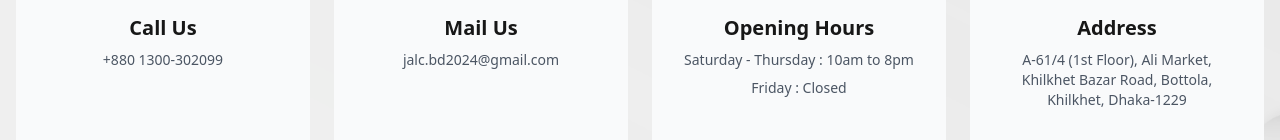
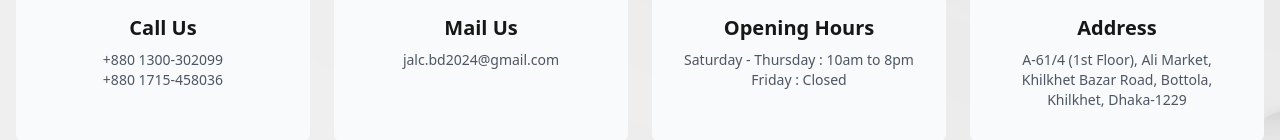
Before and after one commit to mehedi-rakib/jatc, a Next.js app: page /contact-us in a window 1280 px wide. Shown: the part 278-418 px from the top of the page. Built offline with nearby package versions, Linux system fonts and the light colour scheme.

Commit message:
contact update

```diff
--- a/src/app/components/Contract/ContactCard.jsx
+++ b/src/app/components/Contract/ContactCard.jsx
@@ -7,7 +7,7 @@ const iconMap = {
   location: FaMapMarkerAlt,
 };
 
-export function ContactCard({ type, title, details,detailses }) {
+export function ContactCard({ type, title, details }) {
   const Icon = iconMap[type];
 
   return (
@@ -19,12 +19,9 @@ export function ContactCard({ type, title, details,detailses }) {
       {Array.isArray(details) ? (
         details.map((detail, index) => (
           <div className="flex flex-col space-y-2">
-          <p key={index} className="text-gray-600 text-sm">
-            {detail}
-          </p>
-          <p key={index} className="text-gray-600 text-sm">
-            {detailses}
-          </p>
+            <p key={index} className="text-gray-600 text-sm">
+              {detail}
+            </p>
           </div>
         ))
       ) : (
--- a/src/app/components/Contract/ContactSection.jsx
+++ b/src/app/components/Contract/ContactSection.jsx
@@ -5,8 +5,7 @@ const contactInfo = [
   {
     type: "phone",
     title: "Call Us",
-    details: "+880 1300-302099",
-    details2: "+880 1715-458036",
+    details: ["+880 1300-302099", "+880 1715-458036"],
   },
   {
     type: "mail",
@@ -21,7 +20,9 @@ const contactInfo = [
   {
     type: "location",
     title: "Address",
-    details: ["A-61/4 (1st Floor), Ali Market, Khilkhet Bazar Road, Bottola, Khilkhet, Dhaka-1229"],
+    details: [
+      "A-61/4 (1st Floor), Ali Market, Khilkhet Bazar Road, Bottola, Khilkhet, Dhaka-1229",
+    ],
   },
 ];
 
@@ -35,7 +36,6 @@ export default function ContactSection() {
             type={info.type}
             title={info.title}
             details={info.details}
-            detailses={info.details2}
           />
         ))}
       </div>
```
